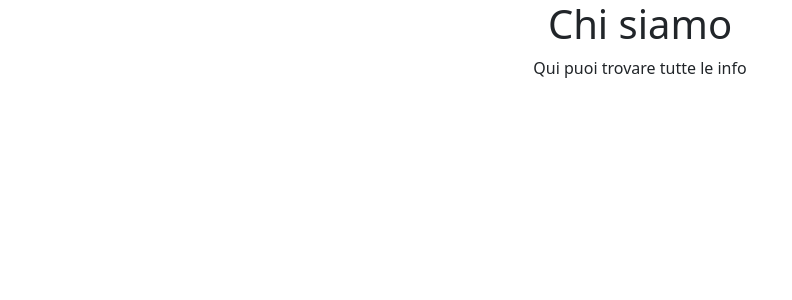
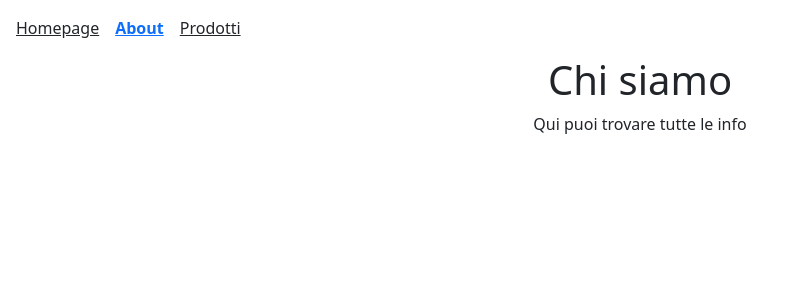
Before and after one commit to tizianotambone/react-router, a React (Vite) app in the folder react-router/: page /about in a window 1280 px wide. Shown: the top 300 px of the page, without its empty margins (0-792 px from the left). Built offline with nearby package versions, Linux system fonts and the light colour scheme.

Commit message:
[UPD] navbar done

```diff
--- a/react-router/src/components/Navbar.jsx
+++ b/react-router/src/components/Navbar.jsx
@@ -1,10 +1,38 @@
-import React from 'react'
+import { NavLink } from 'react-router-dom'
 
 function Navbar() {
+  const links = [
+    {
+      path: '/',
+      label: 'Homepage'
+    },
+    {
+      path: '/about',
+      label: 'About'
+    },
+    {
+      path: '/product',
+      label: 'Prodotti'
+    }
+  ]
+
   return (
-    <div>
-
-    </div>
+    <header>
+      <nav>
+        <ul className="list-unstyled d-flex gap-3 m-3">
+          {links.map((link, index) => (
+            <li key={index}>
+              <NavLink
+                to={link.path}
+                className={({ isActive }) => isActive ? 'fw-bold text-primary' : 'text-dark'}
+              >
+                {link.label}
+              </NavLink>
+            </li>
+          ))}
+        </ul>
+      </nav>
+    </header>
   )
 }
 
--- a/react-router/src/pages/About.jsx
+++ b/react-router/src/pages/About.jsx
@@ -1,8 +1,10 @@
 import React from 'react'
+import Navbar from '../components/Navbar'
 
 function About() {
   return (
     <div>
+         <Navbar/>
          <h1 className="text-center">Chi siamo</h1>
         <p className="text-center">
           Qui puoi trovare tutte le info
--- a/react-router/src/pages/Homepage.jsx
+++ b/react-router/src/pages/Homepage.jsx
@@ -1,8 +1,10 @@
 import React from 'react'
+import Navbar from '../components/Navbar'
 
 function Homepage() {
   return (
     <div>
+        <Navbar/>
       <h1>Homepage</h1>
     </div>
   )
--- a/react-router/src/pages/Products.jsx
+++ b/react-router/src/pages/Products.jsx
@@ -1,6 +1,7 @@
 import React from 'react'
 import  { useEffect, useState } from 'react'
 import axios from 'axios'
+import Navbar from '../components/Navbar'
 
 function Products() {
 
@@ -22,6 +23,7 @@ function Products() {
 
   return (
     <div className='container'>
+         <Navbar/>
         <div className="row">
           <div className="col-12">
             <h1>Lista Articoli</h1>
```
